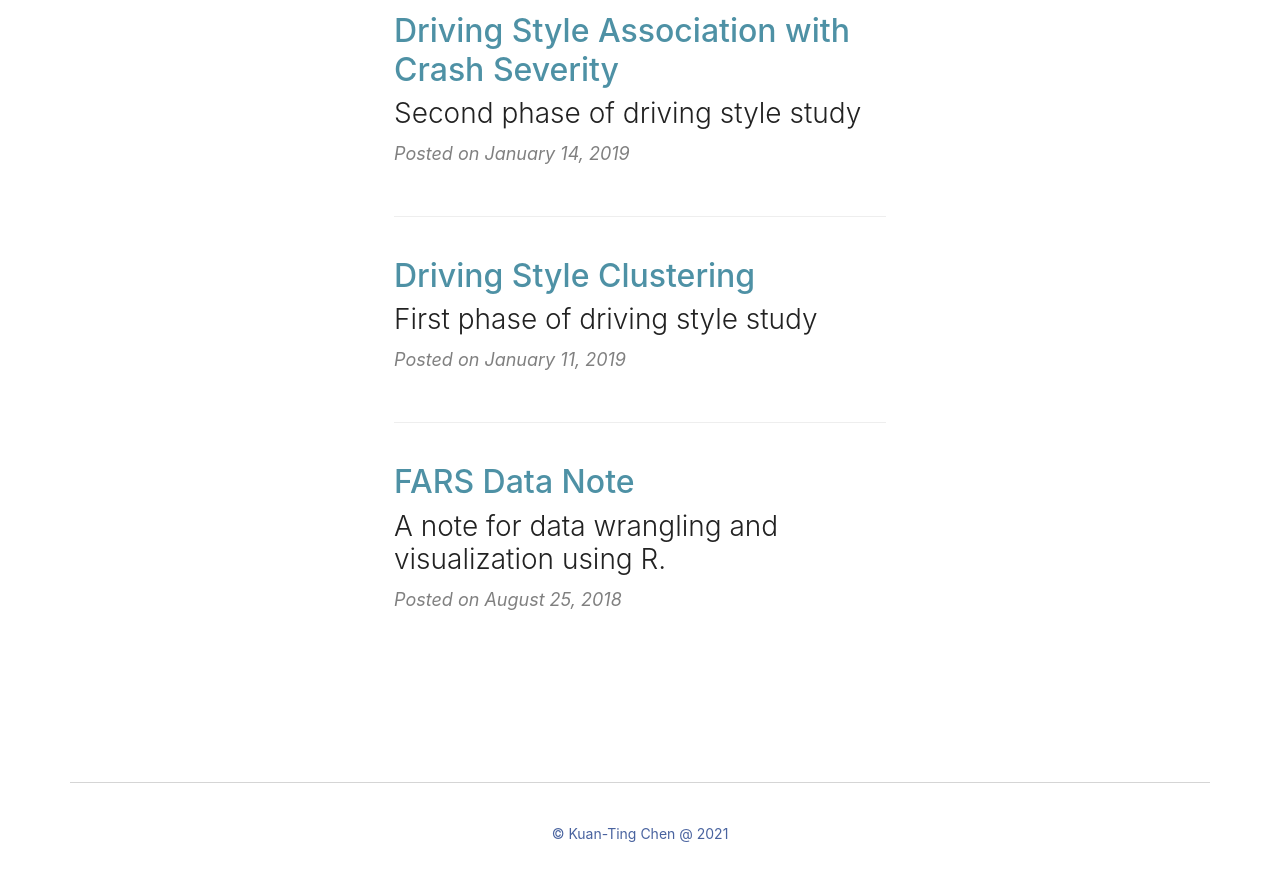
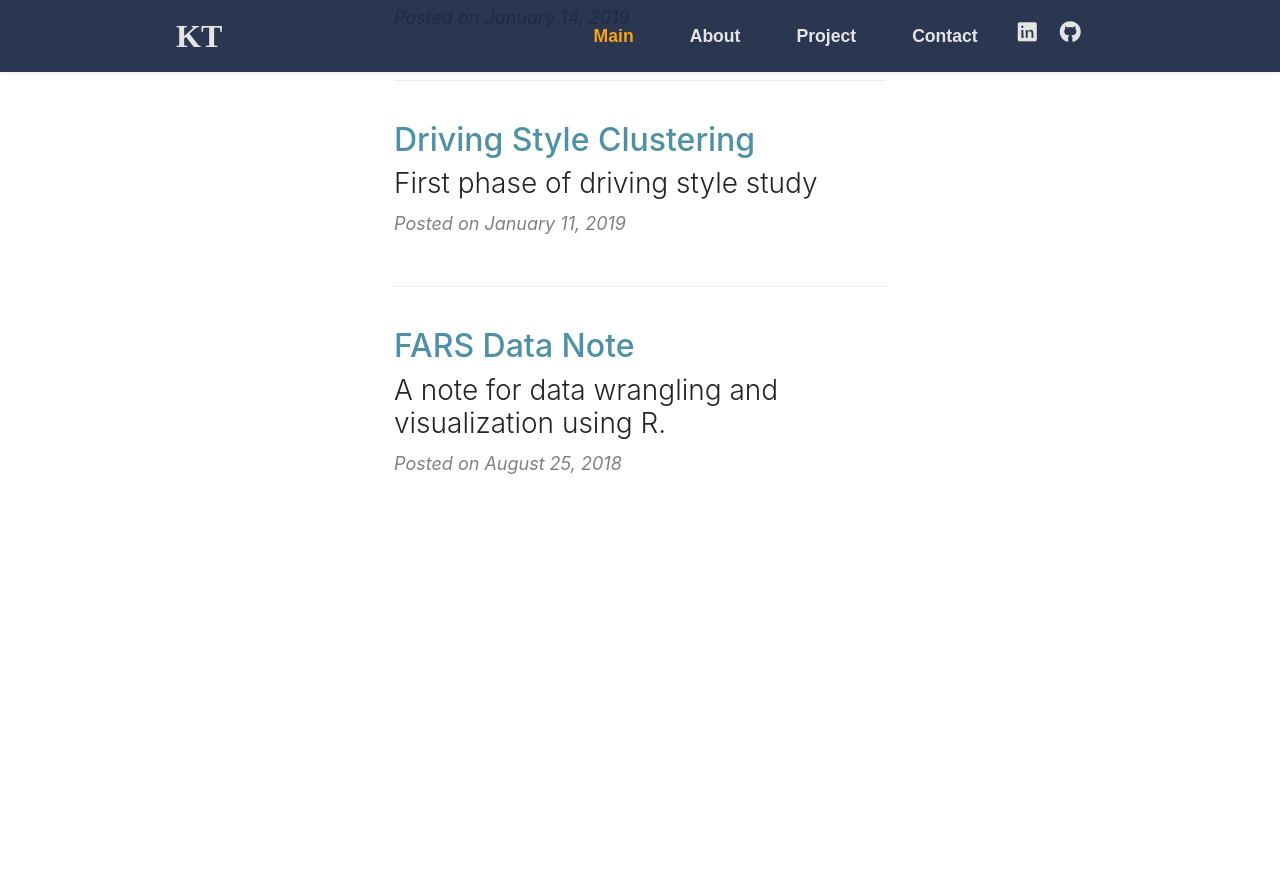
Before and after one commit to ktchen0504/ktchen0504.github.io, a Jekyll site: the page built from blog/index.html, in a window 1280 px wide and 900 px high, scrolled down 852 px. Shown: the top 881 px of the window. Built offline with Jekyll 4.4.1, drawn with Linux system fonts in a browser that asks for light colours; nearby versions of some CDN libraries; after the commit the page ends 1498 px from its top, so only the background shows below that.

Commit message:
Update blog page nav bar

```diff
--- a/_layouts/blogcontent.html
+++ b/_layouts/blogcontent.html
@@ -20,7 +20,7 @@
 	<link rel="stylesheet" href="https://use.fontawesome.com/releases/v5.6.1/css/all.css" integrity="sha384-gfdkjb5BdAXd+lj+gudLWI+BXq4IuLW5IT+brZEZsLFm++aCMlF1V92rMkPaX4PP" crossorigin="anonymous">
 	<link rel="stylesheet" type="text/css" href="https://fonts.googleapis.com/css?family=Noto+Sans|Tangerine">
 	<link rel="stylesheet" type="text/css" href="/css/blog.css">
-	<link rel="stylesheet" type="text/css" href="/css/style.css">
+	<link rel="stylesheet" type="text/css" href="/css/nav.css">
 	<!-- {% if site.google_analytics%}
 	{% include google_analytics.html %}
 	{% endif %} -->
@@ -64,29 +64,10 @@
 						{{ content }}
 					</div>
 				</div>
-				<div class = "blog-footer">
-					<ul>
-						<li> &copy Kuan-Ting Chen @ 2021
-						</li>
-					</ul>
-				</div>
 			</section>
 
 		</div>
 	</div>
 
-	<script src="https://code.jquery.com/jquery-3.5.1.slim.min.js" integrity="sha384-DfXdz2htPH0lsSSs5nCTpuj/zy4C+OGpamoFVy38MVBnE+IbbVYUew+OrCXaRkfj" crossorigin="anonymous"></script>
-	<script src="https://cdn.jsdelivr.net/npm/popper.js@1.16.0/dist/umd/popper.min.js" integrity="sha384-Q6E9RHvbIyZFJoft+2mJbHaEWldlvI9IOYy5n3zV9zzTtmI3UksdQRVvoxMfooAo" crossorigin="anonymous"></script>
-	<script src="https://stackpath.bootstrapcdn.com/bootstrap/4.5.0/js/bootstrap.min.js" integrity="sha384-OgVRvuATP1z7JjHLkuOU7Xw704+h835Lr+6QL9UvYjZE3Ipu6Tp75j7Bh/kR0JKI" crossorigin="anonymous"></script>
-	<script>
-
-		$(document).ready(function() {
-    		$('#sidebarCollapse').on('click', function () {
-        		$('#sidebar').toggleClass('active');
-        		$('#main-content').toggleClass('active');
-			});
-		});
-
-	</script>
 </body>
 </html>
```
